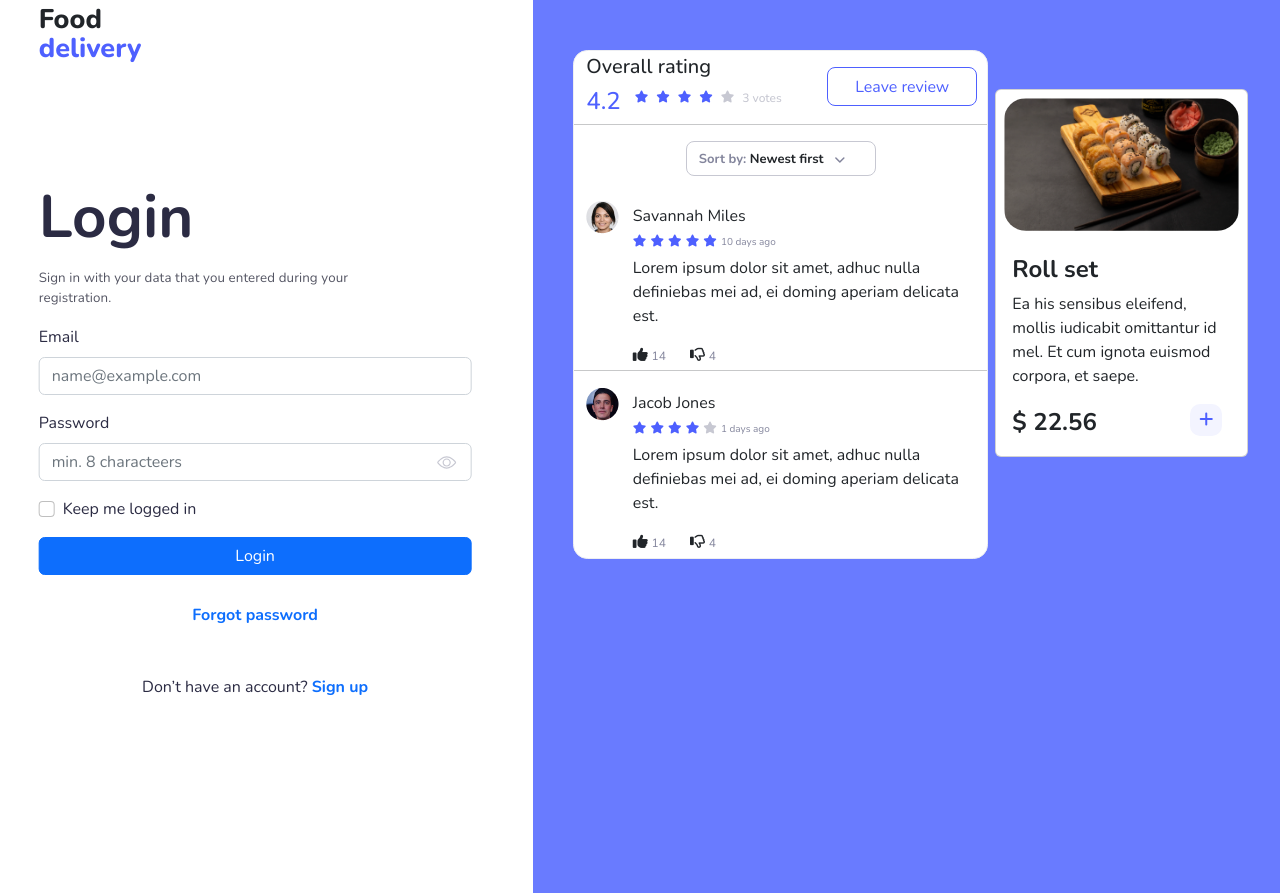
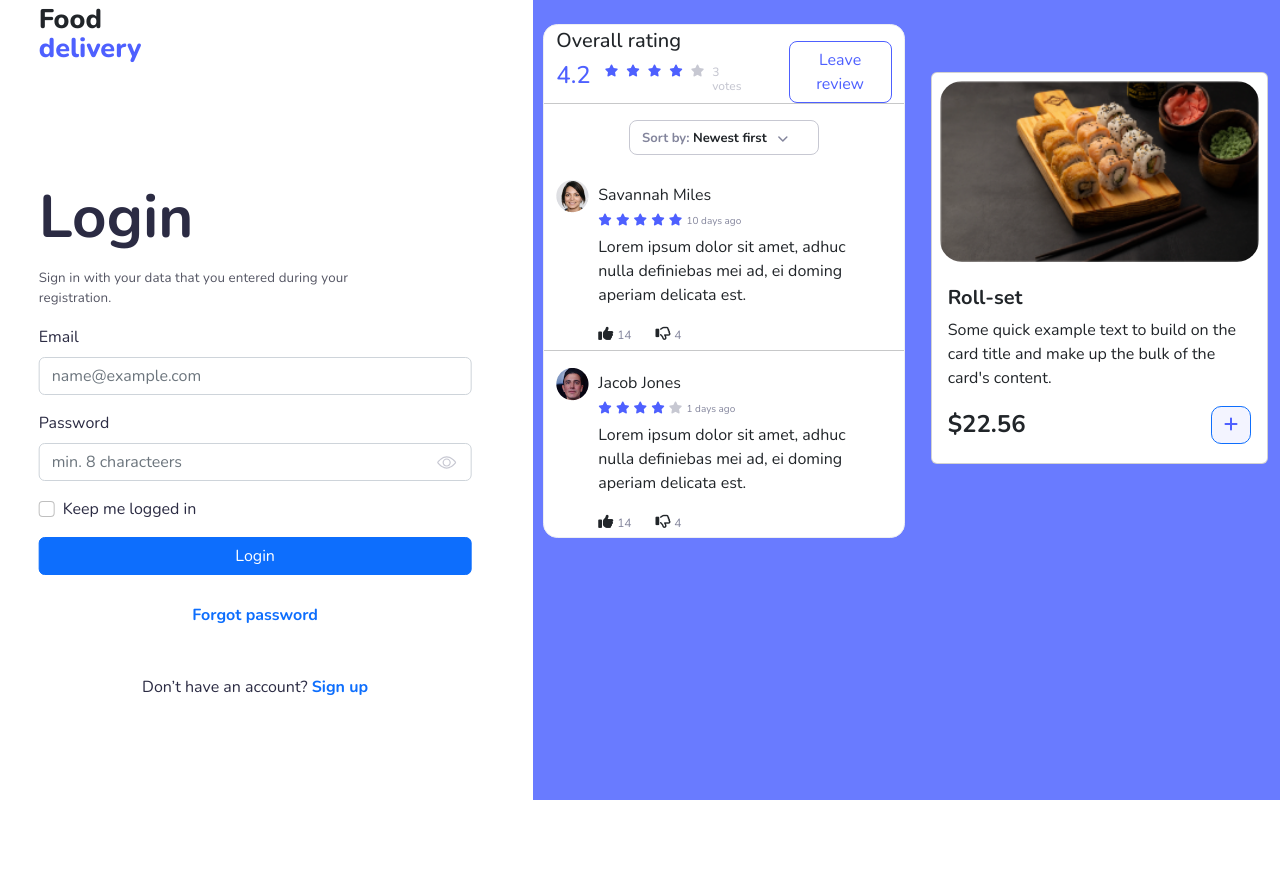
Before and after one commit to Tolea01/Food-delivery, a plain HTML site: page Login/index.html in a window 1280 px wide. After the commit the page ends 800 px from the top, so only its background shows below. Drawn offline with nearby package versions, Linux system fonts and the light colour scheme.

Commit message:
Roll-set card adaptive

```diff
--- a/Login/index.html
+++ b/Login/index.html
@@ -53,6 +53,8 @@
             </div>
 
             <div class="col-7 cards">
+                <div class="row mt-4 gx-5">
+                    <div class="col-6">
                         <div class="row card-reviews">
                             <div class="col-7">
                                 <h5 class="mt-1">Overall rating</h5>
@@ -125,21 +127,28 @@
                                 </div>
                             </div>
                         </div>
+                    </div>
 
-                <div class="card roll-set_card mb-3">
-                    <img src="../Login/img/Roll set.png" class="card-img-top p-2" alt="Roll set">
-                    <div class="card-body position-relative">
-                        <h5 class="card-title fw-bold fs-4">Roll set</h5>
-                        <p class="card-text fs-6">Ea his sensibus eleifend, mollis iudicabit omittantur id mel. Et cum
-                            ignota euismod corpora, et saepe.</p>
-                        <span class="fw-bold fs-4">
-                            $ 22.56
-                            <i class="fa-solid fa-plus fs-6 position-absolute color-blue"></i>
-                        </span>
+                    <div class="col-6 mt-5">
+                        <div class="card roll-set_card">
+                            <img src="../Login/img/Roll set.png" class="card-img-top p-2" alt="Roll-set">
+                            <div class="card-body">
+                                <h5 class="card-title fw-bold">Roll-set</h5>
+                                <p class="card-text">Some quick example text to build on the card title and make up the
+                                    bulk of the card's content.</p>
+                                <div class="d-flex justify-content-between">
+                                    <h5 class="fw-bold mt-1 fs-4">$22.56</h5>
+                                    <button class="btn btn-primary plus-button" type="button">
+                                        <i class="fa-solid fa-plus color-blue"></i>
+                                    </button>
                                 </div>
                             </div>
-
-
+                        </div>
+                    </div>
+                </div>
+            </div>
+        </div>
+    </div>
 
 
     <script src="https://cdn.jsdelivr.net/npm/bootstrap@5.2.2/dist/js/bootstrap.bundle.min.js"
--- a/Login/style.css
+++ b/Login/style.css
@@ -42,7 +42,6 @@ p.subtitle {
     height: 40px;
     font-style: normal;
     font-weight: 400;
-    /* font-size: 14px; */
     font-size: calc(12.5px + 1.5 * (100vw / 2300));
     letter-spacing: 0.1px;
     color: #545563;
@@ -89,8 +88,7 @@ form button {
 }
 
 .card-reviews {
-    width: 415px;
-    transform: translate(40px, 50px);
+    transform: translateX(10px);
     background: #FFFFFF;
     border: 0.894286px solid #EDEEF2;
     border-radius: 14.3086px;
@@ -108,9 +106,12 @@ h6.color-gray {
     font-size: 12px;
 }
 
+.raiting h6{
+    width: 45px;
+}
+
 .card-reviews_button button {
-    width: 150px;
-    height: 39px;
+    margin-left: 18%;
     background: #FFFFFF;
     border: 1px solid #4E60FF;
     border-radius: 8px;
@@ -129,8 +130,7 @@ h6.color-gray {
 }
 
 .select span {
-    color: #83859C;
-    ;
+    color: #83859C;;
 }
 
 .select::after {
@@ -151,8 +151,7 @@ h6.color-gray {
     color: #83859C;
 }
 
-.like,
-.dislike {
+.like, .dislike {
     font-size: 15px;
 }
 
@@ -161,28 +160,16 @@ h6.color-gray {
     margin-right: 20px;
 }
 
-.roll-set_card {
-    width: 35%;
-    transform: translate(450px, -420px);
-}
-
 .roll-set_card img {
     border-radius: 30px;
 }
 
-.card-body span i {
-    right: 25px;
-    bottom: 20px;
+.plus-button {
+    height: 40%;
+    border-radius: 10.08px;
     background: #F3F4FF;
-    border-radius: 10.08px;
-    width: 32px;
-    height: 32px;
-    text-align: center;
-    line-height: 30px;
-    cursor: pointer;
 }
 
-.card-body span i:hover {
+.plus-button i:hover {
     color: white;
-    background-color: #4E60FF;
 }
```
Lines whose indentation alone changed are shown as unchanged.
